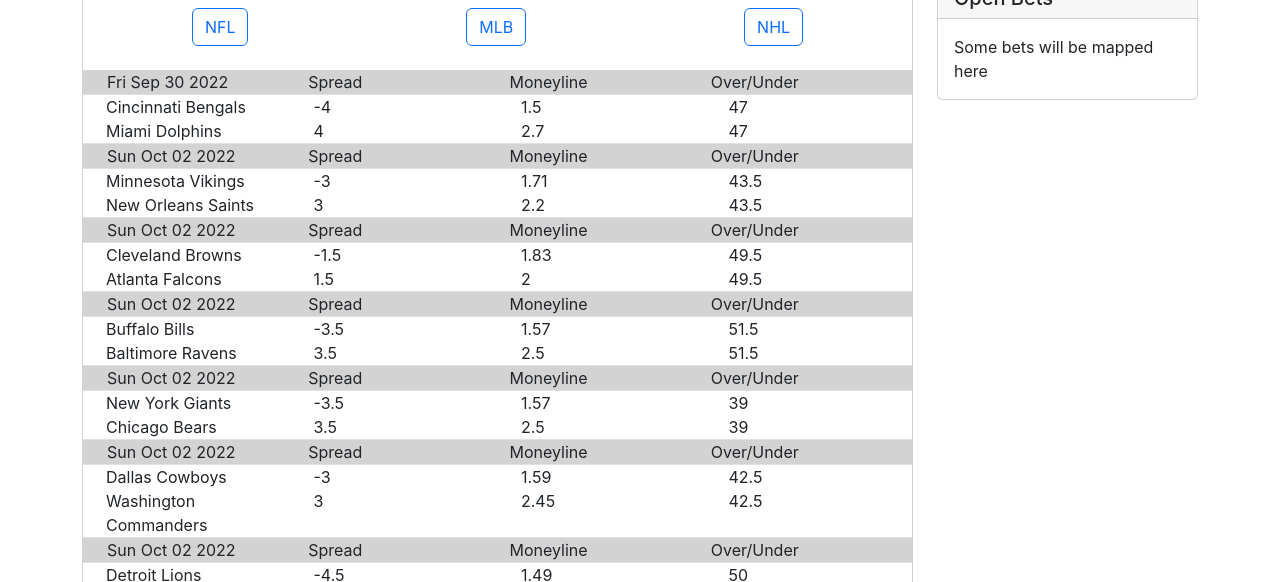
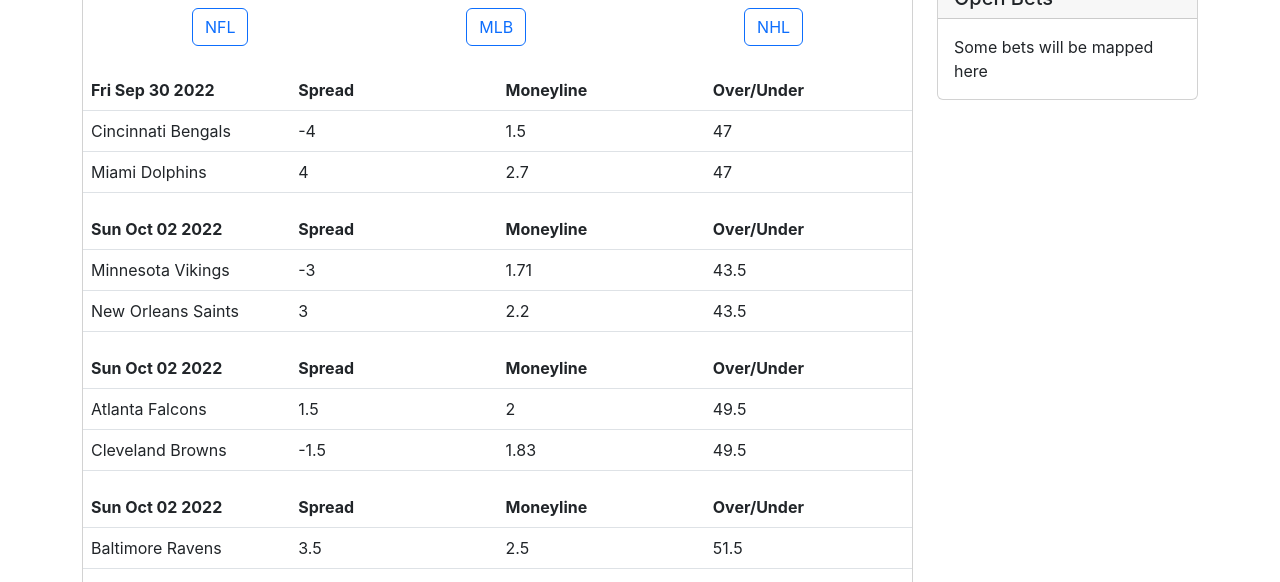
Before and after one commit to Matth5050/LeaderBet, a React (Create React App) app in the folder leader-bet/: page / in a window 1280 px wide. Shown: the part 218-800 px from the top of the page. Built offline with nearby package versions, Linux system fonts and the light colour scheme; no server answers; the database is empty; sample sign-in values are in the browser's storage.

Commit message:
refactored lists into a table

```diff
--- a/leader-bet/src/components/Odds.js
+++ b/leader-bet/src/components/Odds.js
@@ -2,13 +2,13 @@
 
 function Odds() {
 
-  const listHeaderStyles = {
-    backgroundColor: "lightGray",
-    margin:0
-  }
+  // const listHeaderStyles = {
+  //   backgroundColor: "lightGray",
+  //   margin:0
+  // }
 
   const listItemStyles = {
-    padding:0,
+    // padding:0,
 
   }
 
@@ -22,25 +22,35 @@
 
   const result = oddsArr.map((element, index) => {
     return element.bookmakers[0].markets[1].outcomes[0].point < 0 ? (
-      <div className="">
-        <div className="row container" style={listHeaderStyles}>
-          <span className="col-3">{new Date(element.commence_time).toDateString()}</span><span className="col-3">Spread</span><span className="col-3">Moneyline</span><span className="col-3">Over/Under</span>
-        </div>
-        <li key={index} className="list-group-item border border-start-0 border-end-0" style={listItemStyles}>
-          <div className="row" style={listDivStyles}><span className="col-3">{element.bookmakers[0].markets[0].outcomes[0].name}</span><span className="col-3">{element.bookmakers[0].markets[1].outcomes[0].point}</span><span className="col-3">{element.bookmakers[0].markets[0].outcomes[0].price}</span><span className="col-3">{element.bookmakers[0].markets[2].outcomes[0].point}</span></div>
-          <div className="row" style={listDivStyles}><span className="col-3">{element.bookmakers[0].markets[0].outcomes[1].name}</span><span className="col-3">{element.bookmakers[0].markets[1].outcomes[1].point}</span><span className="col-3">{element.bookmakers[0].markets[0].outcomes[1].price}</span><span className="col-3">{element.bookmakers[0].markets[2].outcomes[1].point}</span></div>
-        </li>
-      </div>
-      ):(
-      <div>
-        <div className="row container" style={listHeaderStyles}>
-            <span className="col-3">{new Date(element.commence_time).toDateString()}</span><span className="col-3">Spread</span><span className="col-3">Moneyline</span><span className="col-3">Over/Under</span>
-          </div>
-        <li key={index} className="list-group-item border border-start-0 border-end-0" style={listItemStyles}>
-          <div className="row" style={listDivStyles}><span className="col-3">{element.bookmakers[0].markets[0].outcomes[1].name}</span><span className="col-3">{element.bookmakers[0].markets[1].outcomes[1].point}</span><span className="col-3">{element.bookmakers[0].markets[0].outcomes[1].price}</span><span className="col-3">{element.bookmakers[0].markets[2].outcomes[1].point}</span></div>
-          <div className="row" style={listDivStyles}><span className="col-3">{element.bookmakers[0].markets[0].outcomes[0].name}</span><span className="col-3">{element.bookmakers[0].markets[1].outcomes[0].point}</span><span className="col-3">{element.bookmakers[0].markets[0].outcomes[0].price}</span><span className="col-3">{element.bookmakers[0].markets[2].outcomes[0].point}</span></div>
-        </li>
-      </div>
+    <table className="table">
+      <thead>
+        <tr>
+          <th className="">{new Date(element.commence_time).toDateString()}</th>
+          <th className="">Spread</th>
+          <th className="">Moneyline</th>
+          <th className="">Over/Under</th>
+        </tr>
+      </thead>
+      <tbody key={index} className="" >
+        <tr><td className="col-3">{element.bookmakers[0].markets[0].outcomes[0].name}</td><td className="col-3">{element.bookmakers[0].markets[1].outcomes[0].point}</td><td className="col-3">{element.bookmakers[0].markets[0].outcomes[0].price}</td><td className="col-3 ">{element.bookmakers[0].markets[2].outcomes[0].point}</td></tr>
+        <tr><td className="col-3">{element.bookmakers[0].markets[0].outcomes[1].name}</td><td className="col-3">{element.bookmakers[0].markets[1].outcomes[1].point}</td><td className="col-3">{element.bookmakers[0].markets[0].outcomes[1].price}</td><td className="col-3">{element.bookmakers[0].markets[2].outcomes[1].point}</td></tr>
+      </tbody>
+    </table>
+  ):(
+    <table className="table">
+      <thead>
+        <tr>
+          <th className="">{new Date(element.commence_time).toDateString()}</th>
+          <th className="">Spread</th>
+          <th className="">Moneyline</th>
+          <th className="">Over/Under</th>
+        </tr>
+      </thead>
+      <tbody key={index} className="" >
+        <tr><td className="col-3">{element.bookmakers[0].markets[0].outcomes[0].name}</td><td className="col-3">{element.bookmakers[0].markets[1].outcomes[0].point}</td><td className="col-3">{element.bookmakers[0].markets[0].outcomes[0].price}</td><td className="col-3 ">{element.bookmakers[0].markets[2].outcomes[0].point}</td></tr>
+        <tr><td className="col-3">{element.bookmakers[0].markets[0].outcomes[1].name}</td><td className="col-3">{element.bookmakers[0].markets[1].outcomes[1].point}</td><td className="col-3">{element.bookmakers[0].markets[0].outcomes[1].price}</td><td className="col-3">{element.bookmakers[0].markets[2].outcomes[1].point}</td></tr>
+      </tbody>
+    </table>
   )})
 
 
@@ -87,9 +97,9 @@
             </div>
           </div>
           <div>
-            <ul className="list-group list-group-flush">
+            {/* <ul className="list-group list-group-flush"> */}
               {result}
-            </ul>
+            {/* </ul> */}
           </div>
         </div>
       </React.Fragment>
```
